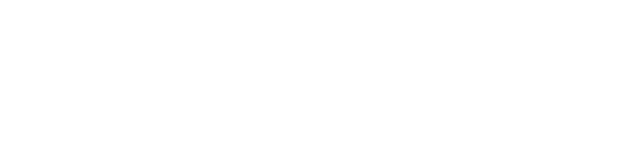
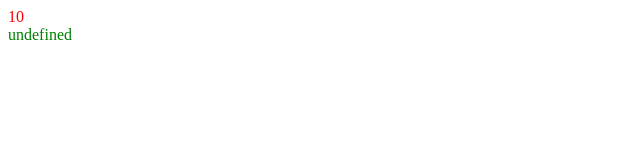
Before and after one commit to LorenzoBernardini88/js-jsnacks-blocco-1, a plain HTML site: page JSnack3/index.html in a window 1280 px wide. Shown: the full height of the page, 0-640 px from the left. Drawn offline with Linux system fonts and the light colour scheme.

Commit message:
jsnack 3

```diff
--- a/JSnack3/index.html
+++ b/JSnack3/index.html
@@ -4,6 +4,7 @@
     <meta charset="UTF-8">
     <meta http-equiv="X-UA-Compatible" content="IE=edge">
     <meta name="viewport" content="width=device-width, initial-scale=1.0">
+    <link rel="stylesheet" href="mystyle.css">
     <title>SNACK-3</title>
 </head>
 <body>
--- a/JSnack3/myscript.js
+++ b/JSnack3/myscript.js
@@ -6,3 +6,28 @@ Partendo da un array di numeri, stampiamo nell’id rosso i numeri dispari
 e in verde i numeri pari.
 
 Svolgimento:*/
+
+const myArr = [1,2,3,4,5,6,7,8,9,10];
+
+let div1 = document.createElement('div');
+div1.id = 'red';
+document.body.appendChild(div1);
+let div2 = document.createElement('div');
+document.body.appendChild(div2);
+div2.id = 'green';
+
+
+for(i=0; i<=myArr.length; i++){
+
+    if(i%2 == 0){
+        document.getElementById("green").innerHTML = myArr[i];
+
+    }else{
+        document.getElementById("red").innerHTML = myArr[i];
+    }
+
+
+
+
+
+}
--- /dev/null
+++ b/JSnack3/mystyle.css
@@ -0,0 +1,6 @@
+#red{
+    color:red;
+}
+#green{
+    color:green;
+}
```
